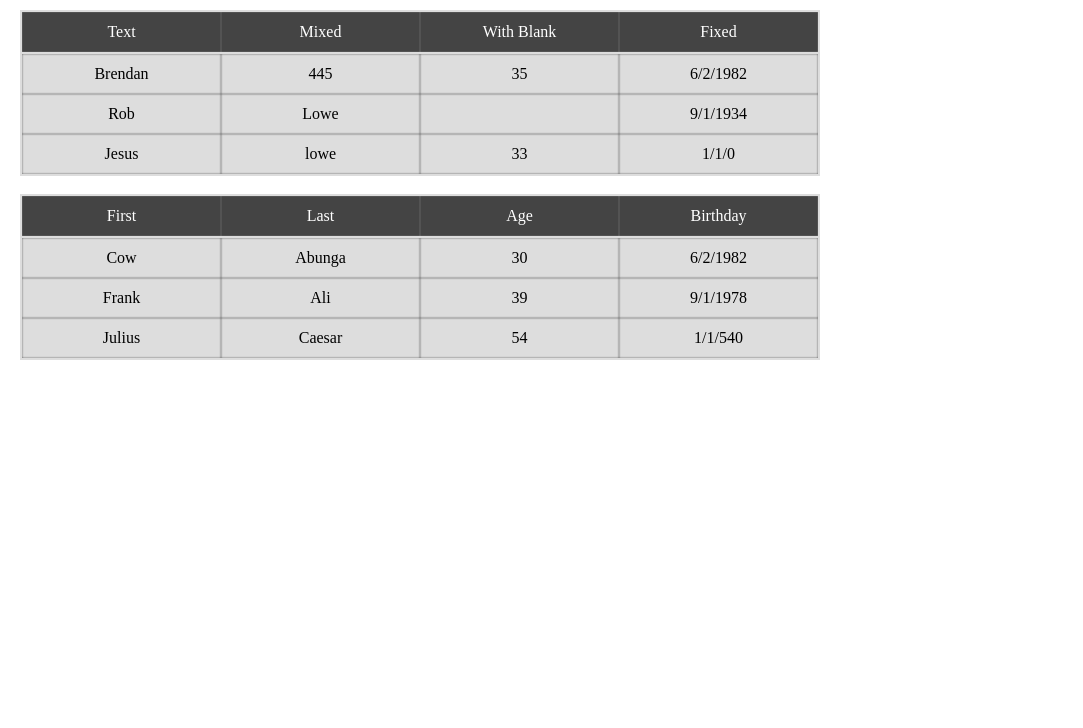
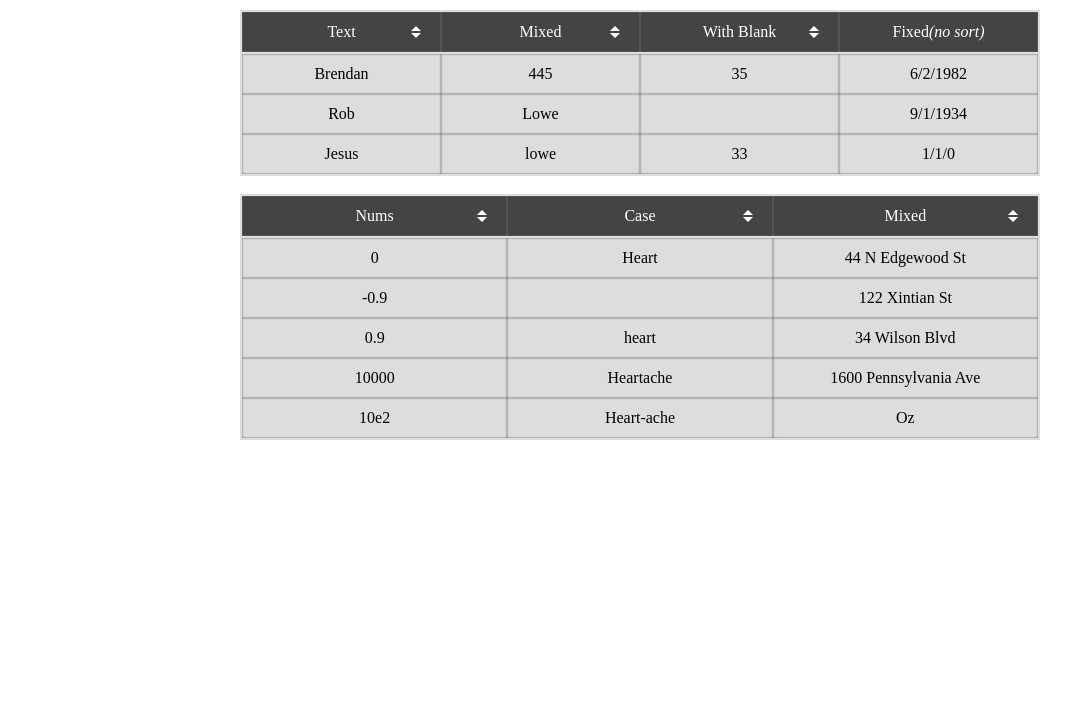
Before and after one commit to BtheGit/sortable-js, a website: page example/index.html in a window 1280 px wide. Shown: the part 72-800 px from the top of the page, without its empty margins (0-1083 px from the left). Drawn offline with Linux system fonts and the light colour scheme.

Commit message:
Numeric Sorting implemented

```diff
--- a/example/index.html
+++ b/example/index.html
@@ -17,13 +17,15 @@
     }
 
     header {
-      width: 1000px;
+      width: 800px;
+      margin: 0 auto;
       margin-bottom: 25px;
       text-align: center
     }
 
     table {
       width: 800px;
+      margin: 0 auto;
       height: auto;
       background: #DDD;
     }
@@ -69,7 +71,7 @@
       content: '';
       position: absolute;
       right: 20px;
-      top: calc(50% - 2.5px);
+      top: calc(50% - 6px);
       width: 0;
       height: 0;
       border-left: 5px solid transparent;
@@ -77,13 +79,34 @@
       border-bottom: 5px solid white;
     }
 
+    thead td::before {
+      display: none;
+      content: '';
+      position: absolute;
+      right: 20px;
+      bottom: calc(50% - 6px);
+      width: 0;
+      height: 0;
+      border-left: 5px solid transparent;
+      border-right: 5px solid transparent;
+      border-bottom: 5px solid white;
+      transform: rotate(180deg);
+    }
+
+    thead td[data-sorted="false"]::before{
+      display: block;
+    }
+
+    thead td[data-sorted="false"]::after{
+      display: block;
+    }
+
     thead td[data-sorted="up"]::after {
       display: block;
     }
 
-    thead td[data-sorted="down"]::after {
+    thead td[data-sorted="down"]::before {
       display: block;
-      transform: rotate(180deg);
     }
   </style>
 </head>
@@ -97,7 +120,7 @@
           <td>Text</td>
           <td>Mixed</td>
           <td>With Blank</td>
-          <td data-fixed>Fixed</td>
+          <td data-fixed>Fixed <em> (no sort)</em></td>
         </tr>
       </thead>
       <tbody>
@@ -125,33 +148,40 @@
     <table data-sortable>
       <thead>
         <tr>
-          <td>First</td>
-          <td>Last</td>
-          <td>Age</td>
-          <td>Birthday</td>
+          <td>Nums</td>
+          <td>Case</td>
+          <td>Mixed</td>
         </tr>
       </thead>
       <tbody>
         <tr>
-          <td>Cow</td>
-          <td>Abunga</td>
-          <td>30</td>
-          <td>6/2/1982</td>
+          <td>0</td>
+          <td>Heart</td>
+          <td>44 N Edgewood St</td>
         </tr>
         <tr>
-          <td>Frank</td>
-          <td>Ali</td>
-          <td>39</td>
-          <td>9/1/1978</td>
+          <td>-0.9</td>
+          <td></td>
+          <td>122 Xintian St</td>
         </tr>
         <tr>
-          <td>Julius</td>
-          <td>Caesar</td>
-          <td>54</td>
-          <td>1/1/540</td>
+          <td>0.9</td>
+          <td>heart</td>
+          <td>34 Wilson Blvd</td>
+        </tr>
+        <tr>
+          <td>10000</td>
+          <td>Heartache</td>
+          <td>1600 Pennsylvania Ave</td>
+        </tr>
+        <tr>
+          <td>10e2</td>
+          <td>Heart-ache</td>
+          <td>Oz</td>
         </tr>
       </tbody>
     </table>
     <script src="../lib/index.js"></script>
+    <script>generateSortableTables()</script>
 </body>
 </html>
```
Also changed, not shown: package.json (+5 -2 lines), lib/index.js.
